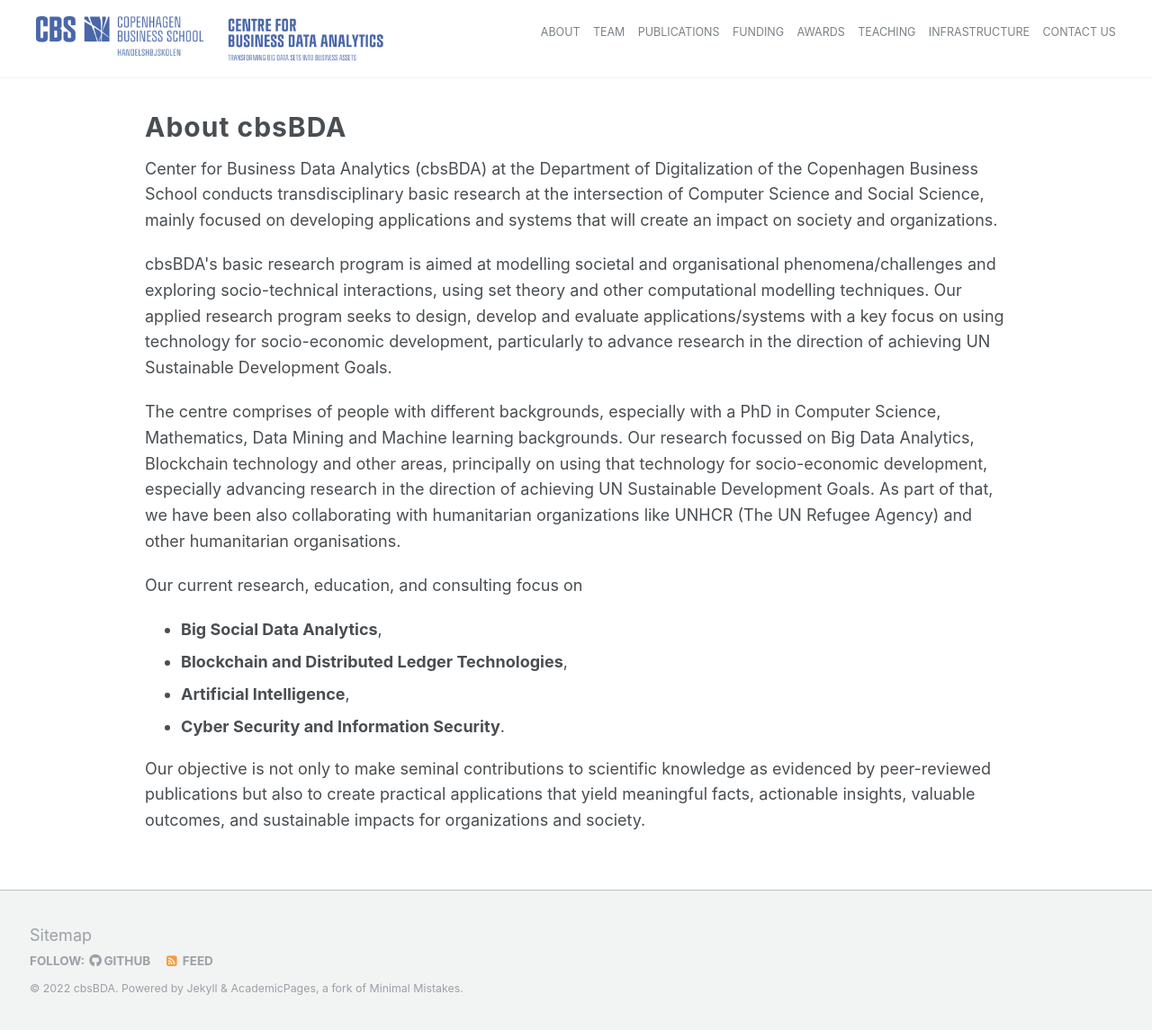
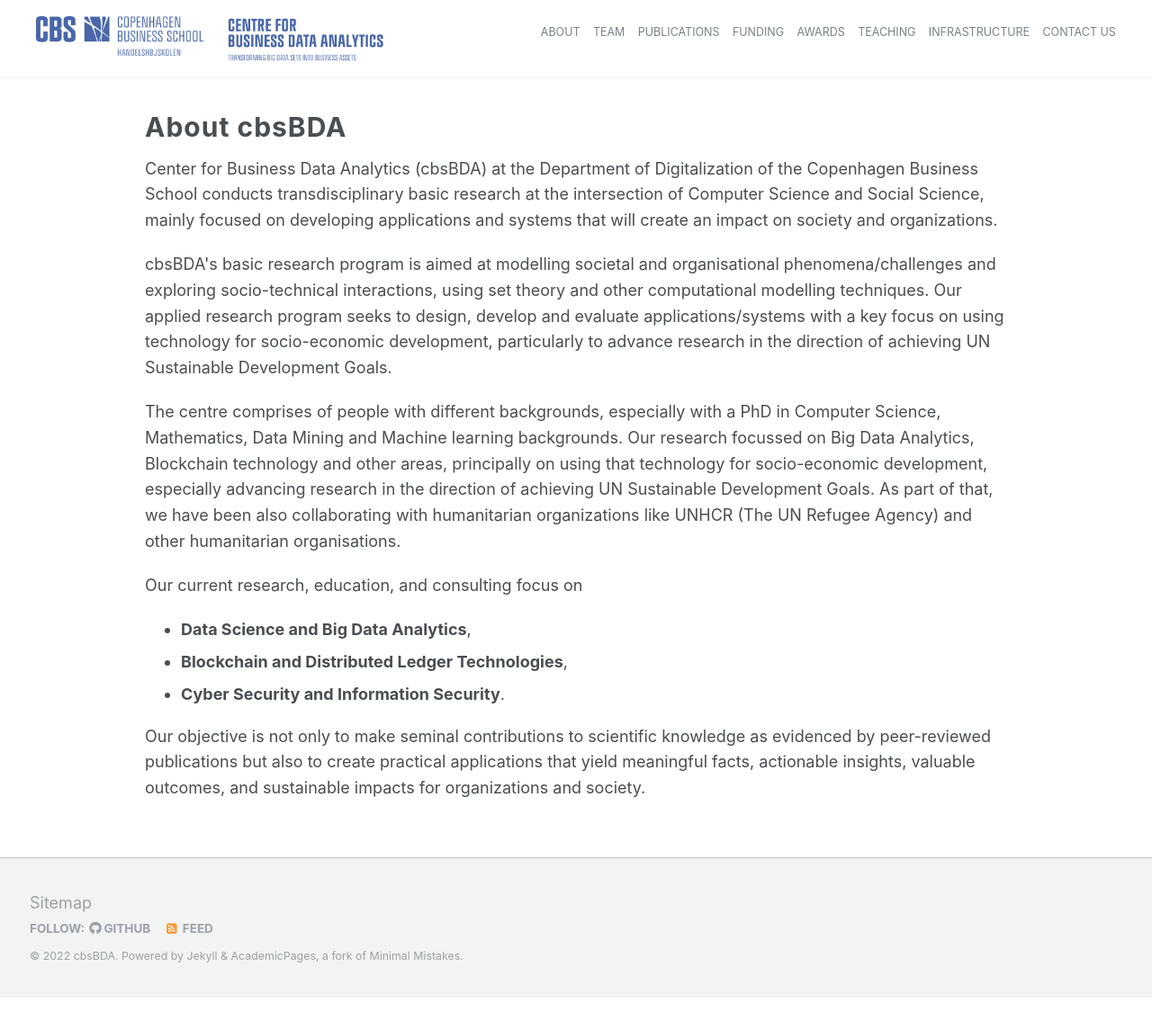
Before and after one commit to cbsBDA/cbsBDA-homepage, a Jekyll site: the page built from _pages/about.md, in a window 1280 px wide. Shown: the whole page at 90% size. Built offline with Jekyll 4.4.1, drawn with Linux system fonts in a browser that asks for light colours; nearby versions of some CDN libraries; after the commit the page ends 1109 px from its top, so only the background shows below that.

Commit message:
updates to about

```diff
--- a/_pages/about.md
+++ b/_pages/about.md
@@ -41,9 +41,8 @@ author_profile: true
 			        <p>
               Our current research, education, and consulting focus on
             <ul>
-              <li><b>Big Social Data Analytics</b>,</li>
+              <li><b>Data Science and Big Data Analytics</b>,</li>
               <li><b>Blockchain and Distributed Ledger Technologies</b>,</li>
-              <li><b>Artificial Intelligence</b>,</li>
               <li><b>Cyber Security and Information Security</b>.</li>
             </ul>
               </p>
```
